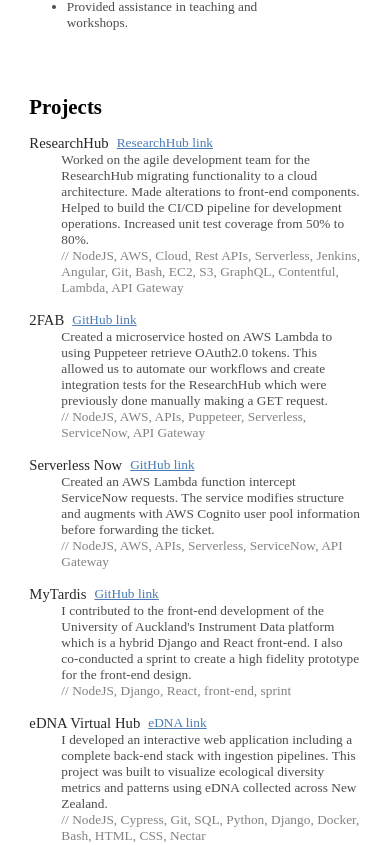
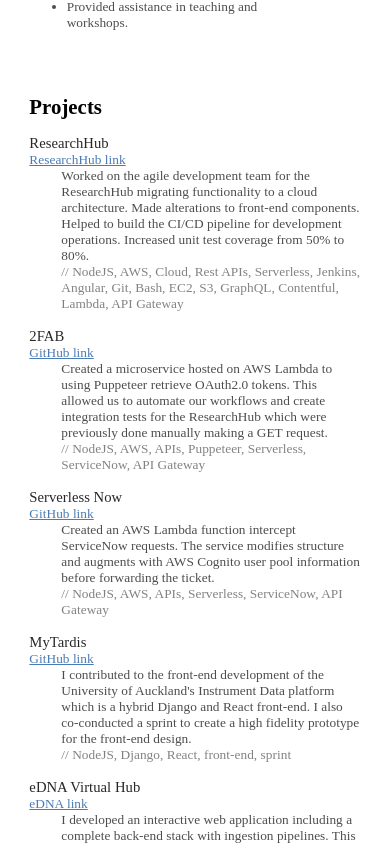
Before and after one commit to warrickct/r, a React app: page / in a window 390 px wide. Shown: the part 960-1805 px from the top of the page. Built offline with nearby package versions, Linux system fonts and the light colour scheme; a web font is replaced by a local one.

Commit message:
updated project links to column when mobile.

```diff
--- a/src/js/components/projects/project/project.module.scss
+++ b/src/js/components/projects/project/project.module.scss
@@ -1,5 +1,8 @@
 .project_link {
   margin-left: 0.5rem;
+  @media screen and (max-width: 650px) {
+    margin-left: 0rem;
+  }
 }
 
 .project_link a:link,
@@ -16,7 +19,7 @@ a:active {
   white-space: nowrap;
   color: rgba(0, 0, 0, 0.85);
   font-weight: bold;
-    font-size: 110%;
+  font-size: 110%;
 
   @media screen and (max-width: 650px) {
     font-weight: normal;
@@ -41,4 +44,7 @@ a:active {
 .project_rowContainer {
   display: flex;
   flex-direction: row;
+  @media screen and (max-width: 650px) {
+    flex-direction: column;
+  }
 }
```
Also changed, not shown: 2 other files (tests, documents, lock files or other folders).
